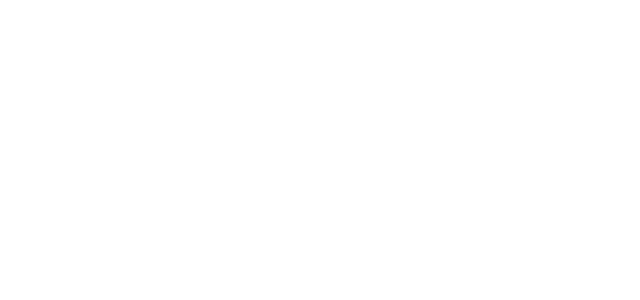
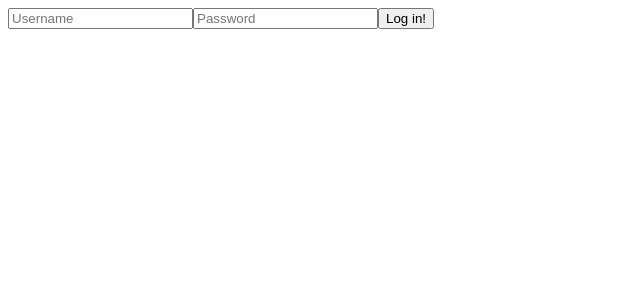
Before and after one commit to Cole-Gebhard/grocery-shopper, a React (Create React App) app: page /login in a window 1280 px wide. Before the commit this address had no page. Shown: the top 300 px of the page, without its empty margins (0-640 px from the left). Built offline with nearby package versions, Linux system fonts and the light colour scheme.

Commit message:
Created Login component

```diff
--- /dev/null
+++ b/src/Components/Login.js
@@ -0,0 +1,52 @@
+import React from "react";
+import { useNavigate } from "react-router-dom";
+import { TOKEN_STORAGE_KEY, USER_STORAGE_KEY } from "..";
+
+
+const Login = (props) => {
+  const { token, setToken, username, setUsername, password, setPassword } = props;
+
+  const navigate = useNavigate();
+
+  const loginSubmit = async (e) => {
+    e.preventDefault();
+    try{
+      // Something similar to this. Set token in local storage and go back to main page:
+
+      // const result = await REGISTER-HELPER-FUNCTION-HERE
+      // if(result.success) {
+      //   localStorage.setItem({TOKEN_STORAGE_KEY}, result.token);
+      //   navigate("/")
+        console.log("This is a filler to prevent errors. Delete later")
+      } catch (e) {
+        console.error(e);
+        throw e;
+      } finally {
+        setUsername("");
+        setPassword("");
+      }
+  }
+
+
+  return (
+    <>
+      <form id="loginForm" onSubmit={loginSubmit}>
+        <input
+          type="text"
+          placeholder="Username"
+          value={username}
+          onChange={(e) => setUsername(e.target.value)}
+        />
+        <input
+          type="password"
+          placeholder="Password"
+          value={password}
+          onChange={(e) => setPassword(e.target.value)}
+        />
+        <button type="submit">Log in!</button>
+      </form>
+    </>
+  )
+}
+
+export default Login;
--- a/src/Components/index.js
+++ b/src/Components/index.js
@@ -1 +1,2 @@
-export { default as Register } from "./Register"
+export { default as Register } from "./Register";
+export {default as Login } from "./Login";
--- a/src/index.js
+++ b/src/index.js
@@ -3,7 +3,8 @@ import ReactDOM from 'react-dom/client';
 import { useEffect, useState } from 'react';
 import { Route, Routes, BrowserRouter, Link} from 'react-router-dom';
 import {
-  Register
+  Register,
+  Login
 } from "./Components"
 
 export const TOKEN_STORAGE_KEY = "user-token"
@@ -40,7 +41,7 @@ const App = () => {
             />
           }
         />
-        {/* <Route
+        <Route
           exact path="/login"
           element={
             <Login
@@ -52,7 +53,7 @@ const App = () => {
             setToken={setToken}
             />
           }
-        /> */}
+        />
       </Routes>
     </BrowserRouter>
   )
```
